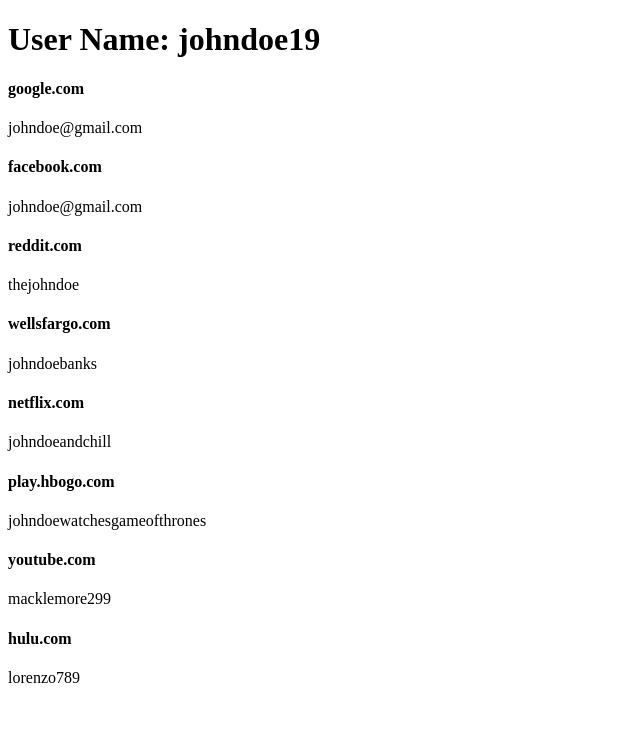
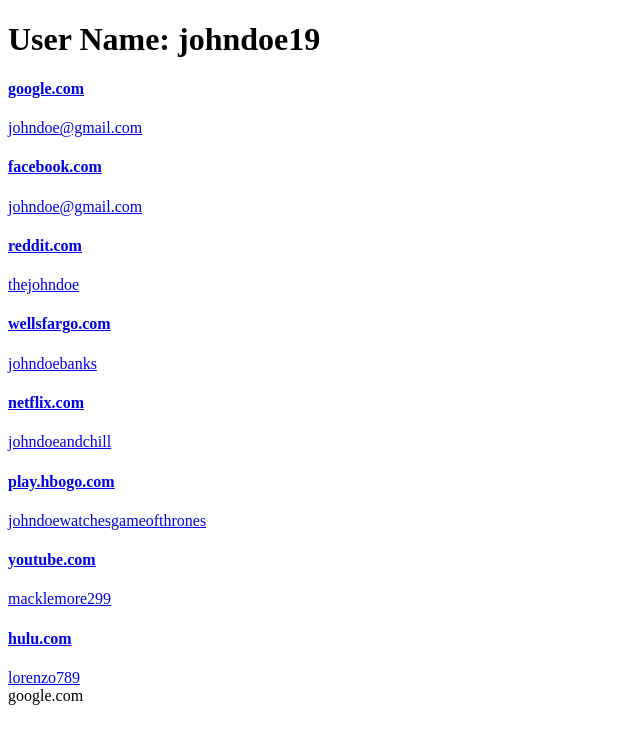
Before and after one commit to hchenfred/unifyid, a React app: page / in a window 1280 px wide. Shown: the top 744 px of the page, without its empty margins (0-640 px from the left). Built offline with nearby package versions, Linux system fonts and the light colour scheme; the HTML template or start-up script is replaced by a standard one.

Commit message:
(feat) enable selection of each individual list item (credential)

```diff
--- a/package.json
+++ b/package.json
@@ -19,11 +19,13 @@
   "dependencies": {
     "angular": "^1.6.3",
     "body-parser": "^1.17.2",
+    "css-loader": "^0.28.4",
     "express": "^4.15.0",
     "jquery": "^3.1.1",
     "mongoose": "^4.8.6",
     "mysql": "^2.13.0",
     "react": "^15.4.2",
-    "react-dom": "^15.4.2"
+    "react-dom": "^15.4.2",
+    "style-loader": "^0.18.2"
   }
 }
--- a/react-client/src/components/List.jsx
+++ b/react-client/src/components/List.jsx
@@ -4,7 +4,7 @@
 const List = (props) => (
   <div>
     <div className="list-group">
-      { props.credentials.map(credential => <ListItem key={credential.website} credential={credential}/>)}
+      { props.credentials.map(credential => <ListItem key={credential.website} credential={credential} setSelectedCredential={props.setSelectedCredential}/>)}
     </div>
   </div>
 )
--- a/react-client/src/components/ListItem.jsx
+++ b/react-client/src/components/ListItem.jsx
@@ -1,14 +1,30 @@
-import React from 'react';
+import React, { Component } from 'react';
 
-const ListItem = (props) => (
-  <div className="list-group-item">
-    <h4 className="website">
-      { props.credential.website }
-    </h4>
-    <div>
-      { props.credential.username }
-    </div>
-  </div>
-)
+class ListItem extends Component {
+  constructor(props) {
+    super(props);
+    this.handleClick = this.handleClick.bind(this);
+  }
+
+  handleClick() {
+    console.log(this.props.credential.website);
+    this.props.setSelectedCredential(this.props.credential);
+  }
+
+  render() {
+    return (
+      <div>
+        <a href="#" onClick={this.handleClick } className="list-group-item listItem">
+            <h4 className="website">
+              { this.props.credential.website }
+            </h4>
+            <div>
+              { this.props.credential.username }
+            </div>
+        </a>
+      </div>
+    );
+  }
+}
 
 export default ListItem;
--- /dev/null
+++ b/react-client/src/components/ListItemDetails.jsx
@@ -0,0 +1,9 @@
+import React from 'react';
+
+const ListItemDetails = (props) => (
+  <div>
+    {props.selectedCredential.website}
+  </div>
+)
+
+export default ListItemDetails;
--- a/react-client/src/index.jsx
+++ b/react-client/src/index.jsx
@@ -3,14 +3,18 @@
 import $ from 'jquery';
 import List from './components/List.jsx';
 import exampleData from '../../exampleData.js';
+import ListItemDetails from './components/ListItemDetails.jsx';
+import './style.css';
 
 class App extends React.Component {
   constructor(props) {
     super(props);
     this.state = {
-      credentials: []
+      credentials: [],
+      selectedCredential: {}
     }
     this.processData = this.processData.bind(this);
+    this.setSelectedCredential = this.setSelectedCredential.bind(this);
   }
 
 
@@ -24,20 +28,29 @@
       })
     });
     credentials.sort((a, b) => a.website > b.website);
-    this.setState({credentials: credentials});
+    this.setState({credentials: credentials, selectedCredential: credentials[0]});
     console.log(credentials);
-
-
   }
 
   componentDidMount() {
     this.processData(exampleData);
   }
 
+  setSelectedCredential(credential) {
+    this.setState({selectedCredential: credential});
+  }
+
   render () {
     return (<div className="container">
       <h1>User Name: {exampleData.username}</h1>
-      <List credentials={this.state.credentials}/>
+      <div className="row">
+        <div className="col-md-4">
+          <List setSelectedCredential={this.setSelectedCredential} credentials={this.state.credentials}/>
+        </div>
+        <div className="col-md-8">
+          <ListItemDetails selectedCredential={this.state.selectedCredential}/>
+        </div>
+      </div>
     </div>)
   }
 }
--- /dev/null
+++ b/react-client/src/style.css
@@ -0,0 +1,3 @@
+.listItem::selection {
+  background-color: red;
+}
--- a/webpack.config.js
+++ b/webpack.config.js
@@ -17,7 +17,26 @@
         query: {
           presets: ['react', 'es2015']
        }
-      }
+      },
+      {
+        test: /(\.scss$)/,
+        loaders: [{
+          loader: 'style-loader'
+        }, {
+          loader: 'css-loader'
+        }, {
+          loader: 'sass-loader',
+          options: {
+            outputStyle: 'compressed',
+            includePaths: ['./node_modules']
+          }
+        }]
+      },
+      { test: /\.css$/, loader: 'style-loader!css-loader' },
+      { test: /\.less$/, loader: 'style-loader!css-loader!less-loader' },
+      { test: /\.gif$/, loader: 'url-loader?mimetype=image/png' },
+      { test: /\.woff(2)?(\?v=[0-9]\.[0-9]\.[0-9])?$/, loader: 'url-loader?limit=10000&mimetype=application/font-woff' },
+      { test: /\.(ttf|eot|svg)(\?v=[0-9]\.[0-9]\.[0-9])?$/, loader: 'file-loader?name=[name].[ext]' },
     ]
   }
 };
```
